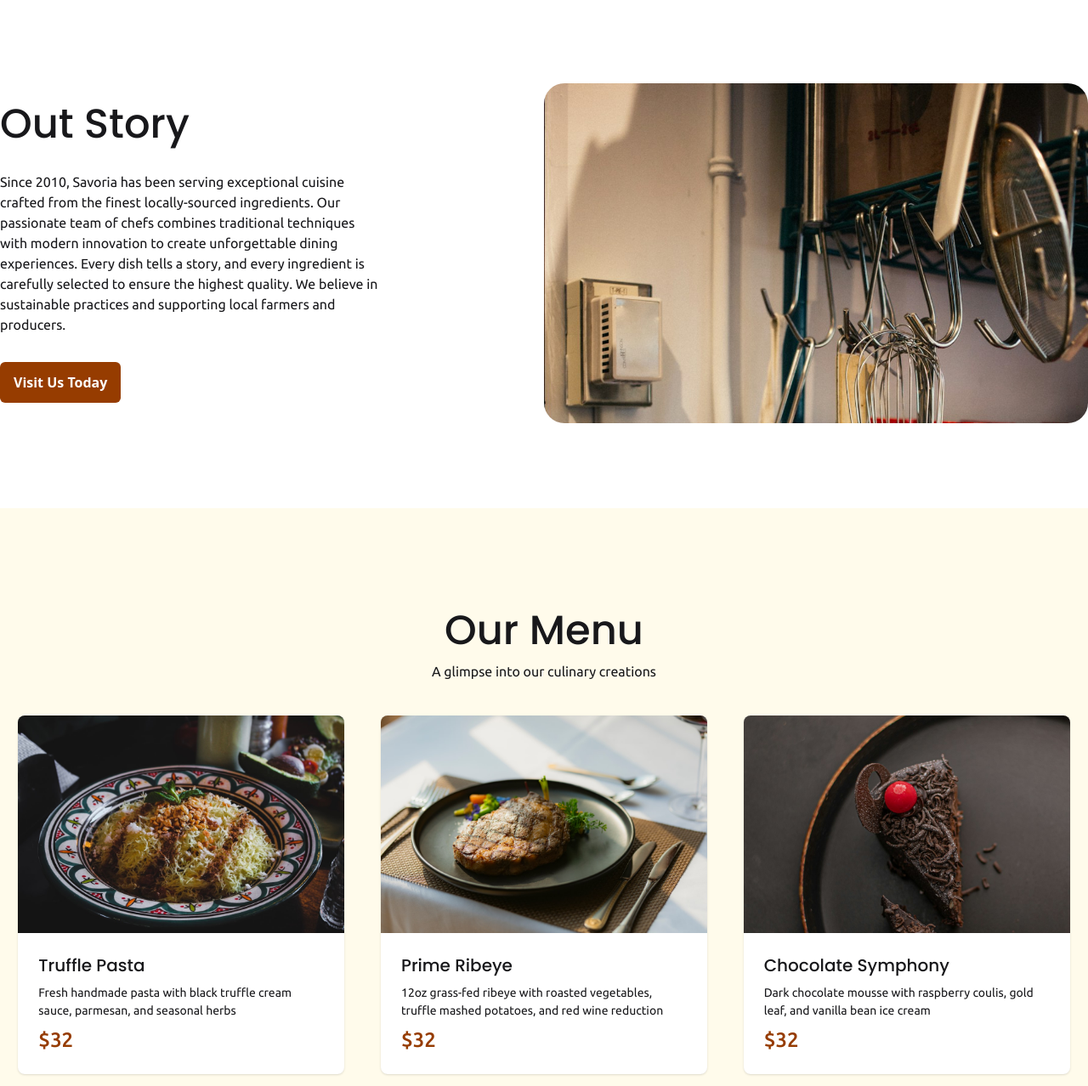
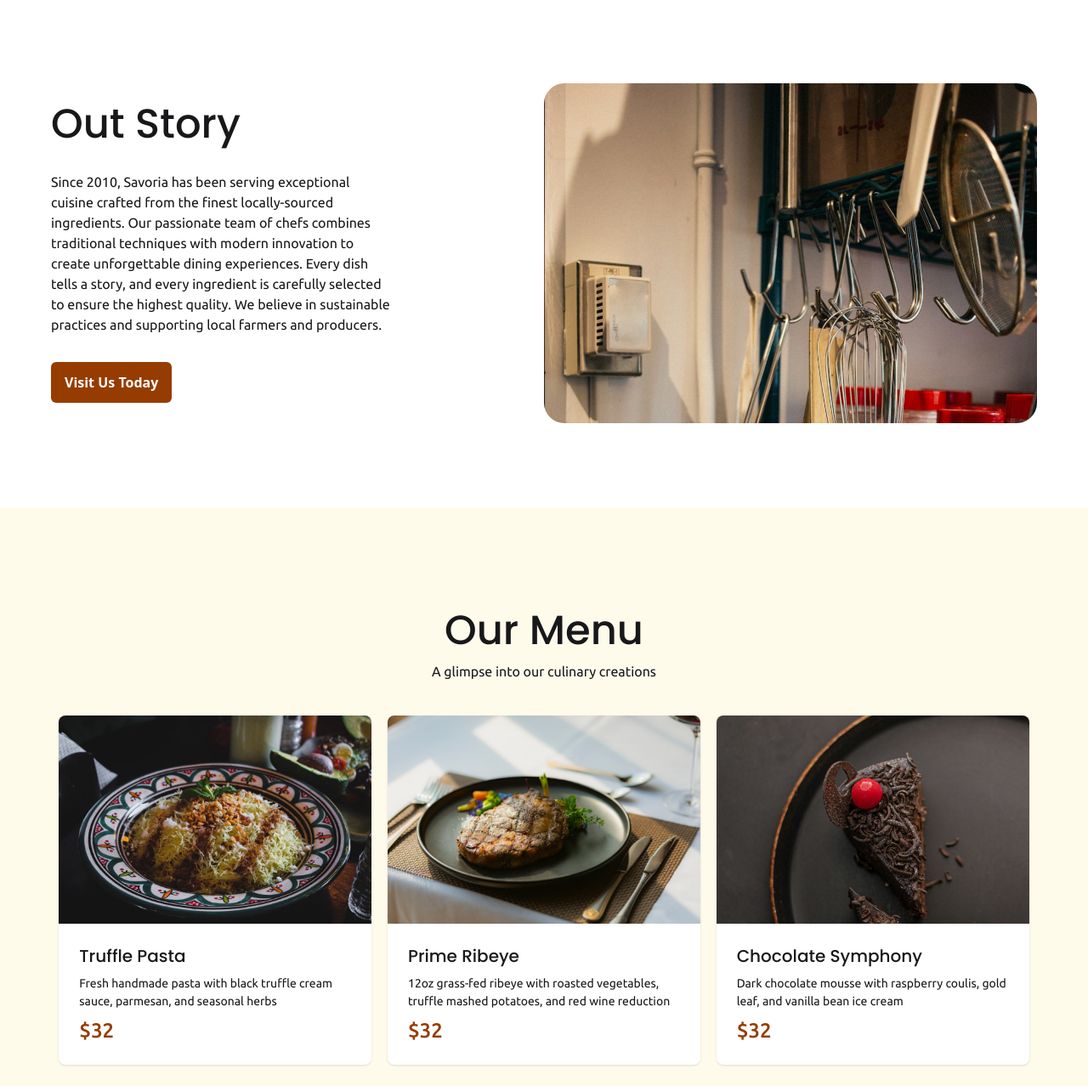
Before and after one commit to mdszhossain/Savoria-Modern-Restaurent-Landing-Page, a plain HTML site: page index.html in a window 1280 px wide. Shown: the part 802-2080 px from the top of the page at 85% size. Drawn offline with nearby package versions, Linux system fonts and the light colour scheme; a web font is replaced by a local one.

Commit message:
Fix: Responsiveness of Menu Section fixed

```diff
--- a/index.html
+++ b/index.html
@@ -27,7 +27,7 @@
         <header>
             <!-- Nav-Bar -->
             <div class="nav-bar-bg z-40 sm:px-10 md:px-0 bg-white h-22 flex justify-center items-center border-b-1 border-b-gray-300 fixed top-0 w-full opacity-99">
-                <nav class="navbar flex justify-between container items-center">
+                <nav class="navbar flex justify-between container md:px-15 items-center">
                     <div class="nav-logo logo-font text-4xl text-[#963c00]">SAVORIA</div>
                     <ul class="nav-links font-bold text-md md:flex gap-8 sm:hidden">
                         <li><a class="hover:text-[#963c00]" href="#Home">Home</a></li>
@@ -82,7 +82,7 @@
         <main>
             <!-- About Section -->
             <section class="flex justify-center" id="About">
-                <div class="about-content-holder about flex flex-col md:flex-row md:items-center md:mt-25 container md:justify-between mb-25">
+                <div class="about-content-holder about flex flex-col md:flex-row md:items-center md:mt-25 container md:justify-between mb-25 md:px-15">
                     <div class="about-text-part md:w-5/12">
                         <h2 class="about-heading text-3xl font-medium text-center mt-15 md:mt-0 md:text-left xl:text-5xl">Out Story</h2>
                         <p class="about-desc text-center mt-5 w-10/12 m-auto md:m-0 md:text-left md:mt-5 xl:mt-8">Since 2010, Savoria has been serving exceptional cuisine crafted from the finest locally-sourced ingredients. Our passionate team of chefs combines traditional techniques with modern innovation to create unforgettable dining experiences. Every dish tells a story, and every ingredient is carefully selected to ensure the highest quality. We believe in sustainable practices and supporting local farmers and producers.</p>
@@ -100,8 +100,8 @@
                         <h2 class="menu-heading text-3xl font-medium text-center xl:text-5xl">Our Menu</h2>
                         <p class="text-center mt-3">A glimpse into our culinary creations</p>
                     </div>
-                    <div class="menu-cards grid items-center sm:grid-cols-1 sm:justify-center md:grid-cols-2 md:justify-between lg:grid-cols-3">
-                        <div class="card bg-base-100 w-86 md:w-76 xl:w-96 shadow-sm mt-10 m-auto">
+                    <div class="menu-cards grid items-center sm:grid-cols-1 sm:justify-center md:grid-cols-2 md:justify-between lg:grid-cols-3 md:px-15">
+                        <div class="card bg-base-100 w-86 md:w-72 xl:w-92 shadow-sm mt-10 m-auto">
                             <figure>
                                 <img
                                 src="./assets/images/Menu-1.jpeg"
@@ -114,7 +114,7 @@
                             </div>
                         </div>
 
-                        <div class="card bg-base-100 w-86 md:w-76 xl:w-96 shadow-sm mt-10 m-auto">
+                        <div class="card bg-base-100 w-86 md:w-72 xl:w-92 shadow-sm mt-10 m-auto">
                             <figure>
                                 <img
                                 class="w-full"
@@ -128,7 +128,7 @@
                             </div>
                         </div>
 
-                        <div class="card bg-base-100 w-86 md:w-76 xl:w-96 shadow-sm mt-10 m-auto">
+                        <div class="card bg-base-100 w-86 md:w-72 xl:w-92 shadow-sm mt-10 m-auto">
                             <figure>
                                 <img
                                 class=""
```
